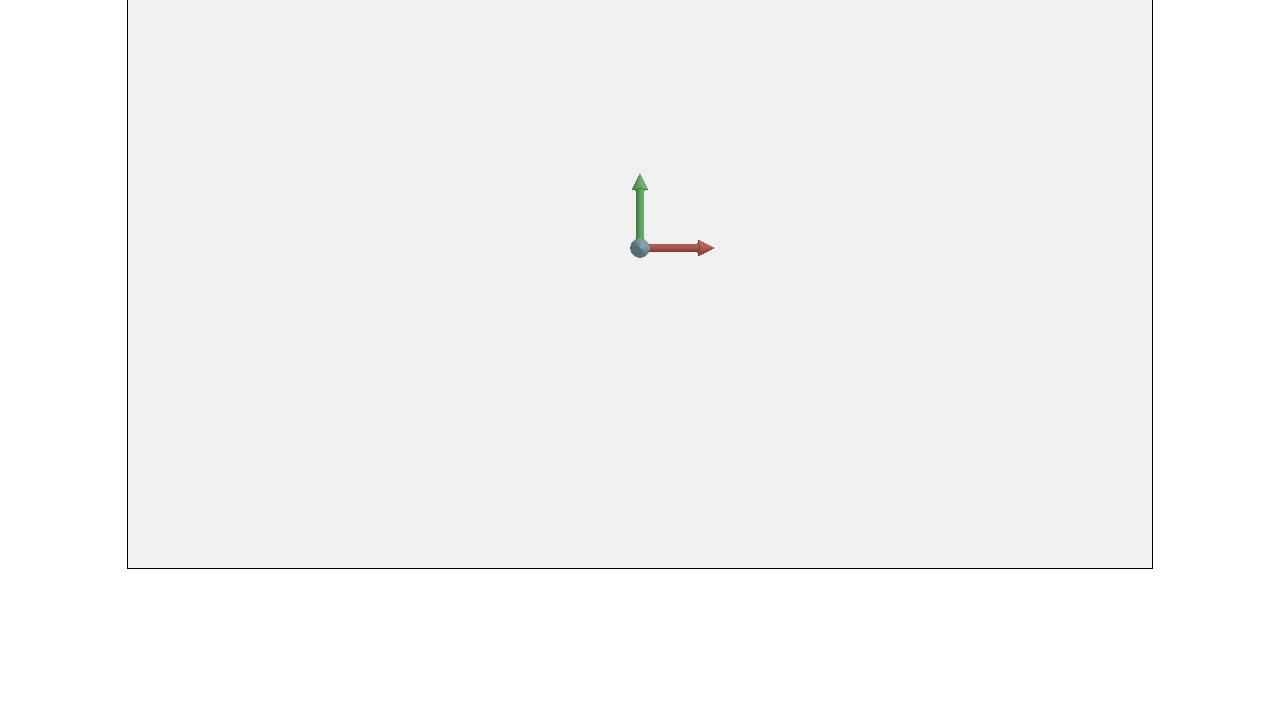
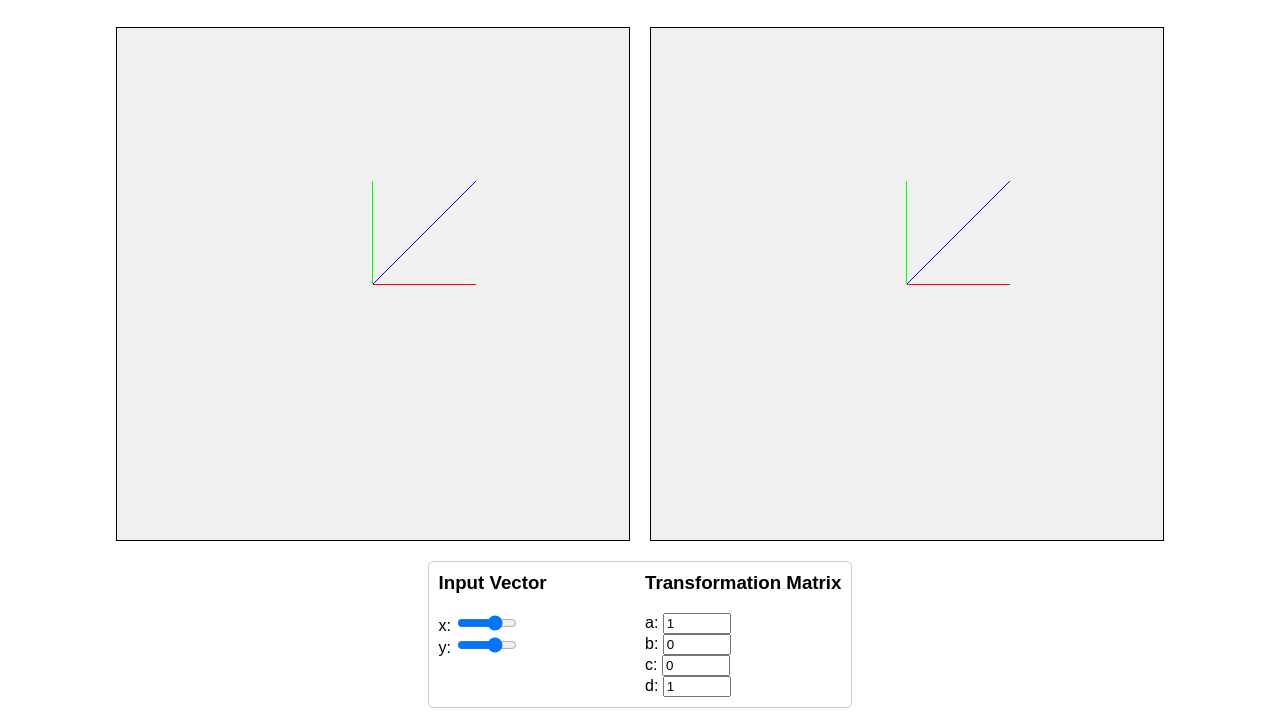
Before and after one commit to jeremiah-gaiser/adjoint-viz, a website built with Vite: page index.html in a window 1280 px wide. Shown: the part 73-800 px from the top of the page. Built offline with nearby package versions, Linux system fonts and the light colour scheme.

Commit message:
initialize two-panel transformation view

```diff
--- a/index.html
+++ b/index.html
@@ -3,19 +3,67 @@
   <head>
     <meta charset="UTF-8" />
     <meta name="viewport" content="width=device-width, initial-scale=1.0" />
-    <title>3D Visualization</title>
+    <title>Adjoint Transformation Visualization</title>
     <style>
-      body { margin: 0; }
-      #vis-container {
-        width: 80vw;
-        height: 80vh;
-        margin: auto;
+      body {
+        margin: 0;
+        font-family: sans-serif;
+        display: flex;
+        flex-direction: column;
+        align-items: center;
+      }
+      #main-container {
+        display: flex;
+        justify-content: center;
+        align-items: flex-start;
+        gap: 20px;
+        padding: 20px;
+      }
+      .vis-container {
+        width: 40vw;
+        height: 40vw;
         border: 1px solid black;
+      }
+      .controls {
+        display: grid;
+        grid-template-columns: repeat(2, 1fr);
+        gap: 10px;
+        padding: 10px;
+        border: 1px solid #ccc;
+        border-radius: 5px;
+      }
+      .control-group {
+        display: flex;
+        flex-direction: column;
+      }
+      h3 {
+        margin-top: 0;
+      }
+      input {
+        width: 60px;
       }
     </style>
   </head>
   <body>
-    <div id="vis-container"></div>
+    <h1>Adjoint Transformation</h1>
+    <div id="main-container">
+      <div id="input-scene" class="vis-container"></div>
+      <div id="output-scene" class="vis-container"></div>
+    </div>
+    <div class="controls">
+        <div class="control-group">
+            <h3>Input Vector</h3>
+            <label>x: <input type="range" id="vec-x" min="-3" max="3" value="1" step="0.1"></label>
+            <label>y: <input type="range" id="vec-y" min="-3" max="3" value="1" step="0.1"></label>
+        </div>
+        <div class="control-group">
+            <h3>Transformation Matrix</h3>
+            <label>a: <input type="number" id="mat-a" value="1" step="0.1"></label>
+            <label>b: <input type="number" id="mat-b" value="0" step="0.1"></label>
+            <label>c: <input type="number" id="mat-c" value="0" step="0.1"></label>
+            <label>d: <input type="number" id="mat-d" value="1" step="0.1"></label>
+        </div>
+    </div>
     <script type="module" src="/src/main.js"></script>
   </body>
 </html>
--- a/src/main.js
+++ b/src/main.js
@@ -1,88 +1,132 @@
 import * as THREE from 'three';
-import { OrbitControls } from 'three/examples/jsm/controls/OrbitControls.js';
 
-// Scene
-const scene = new THREE.Scene();
+// --- Helper function to create a 2D scene ---
+function createScene(containerId) {
+    const container = document.getElementById(containerId);
+    const scene = new THREE.Scene();
 
-// Container
-const container = document.getElementById('vis-container');
+    const aspect = container.clientWidth / container.clientHeight;
+    const frustumSize = 5;
+    const camera = new THREE.OrthographicCamera(frustumSize * aspect / -2, frustumSize * aspect / 2, frustumSize / 2, frustumSize / -2, 1, 1000);
+    camera.position.z = 5;
 
-// Camera
-const camera = new THREE.PerspectiveCamera(75, container.clientWidth / container.clientHeight, 0.1, 1000);
-camera.position.z = 5;
+    const renderer = new THREE.WebGLRenderer();
+    renderer.setSize(container.clientWidth, container.clientHeight);
+    renderer.setClearColor(0xf0f0f0);
+    container.appendChild(renderer.domElement);
 
-// Renderer
-const renderer = new THREE.WebGLRenderer();
-renderer.setSize(container.clientWidth, container.clientHeight);
-renderer.setClearColor(0xf0f0f0); // light gray background
-container.appendChild(renderer.domElement);
+    // Handle Resize
+    window.addEventListener('resize', () => {
+        const aspect = container.clientWidth / container.clientHeight;
+        camera.left = frustumSize * aspect / - 2;
+        camera.right = frustumSize * aspect / 2;
+        camera.top = frustumSize / 2;
+        camera.bottom = frustumSize / - 2;
+        camera.updateProjectionMatrix();
+        renderer.setSize(container.clientWidth, container.clientHeight);
+    });
 
-// Orbit Controls
-const controls = new OrbitControls(camera, renderer.domElement);
+    return { scene, camera, renderer, container };
+}
 
-// Coordinate System
-const axisLength = 1;
-const headLength = 0.2;
-const headWidth = 0.1;
+// --- Arrow and Point creation for 2D ---
+const createVectorRepresentation = (vector, color) => {
+    const group = new THREE.Group();
 
-const createArrow = (axis, color) => {
-  const shaftRadius = 0.05;
-  const shaftLength = axisLength - headLength;
+    // Arrow
+    const lineMaterial = new THREE.LineBasicMaterial({ color });
+    const points = [new THREE.Vector3(0, 0, 0), vector];
+    const lineGeometry = new THREE.BufferGeometry().setFromPoints(points);
+    const line = new THREE.Line(lineGeometry, lineMaterial);
+    group.add(line);
 
-  const shaftGeometry = new THREE.CylinderGeometry(shaftRadius, shaftRadius, shaftLength, 32);
-  const shaftMaterial = new THREE.MeshStandardMaterial({ color, roughness: 0.5});
-  const shaft = new THREE.Mesh(shaftGeometry, shaftMaterial);
+    // Point
+    const pointGeometry = new THREE.BufferGeometry().setFromPoints([vector]);
+    const pointMaterial = new THREE.PointsMaterial({ color, size: 0.4 });
+    const point = new THREE.Points(pointGeometry, pointMaterial);
+    group.add(point);
 
-  const headGeometry = new THREE.ConeGeometry(headWidth, headLength, 32);
-  const headMaterial = new THREE.MeshStandardMaterial({ color, roughness: 0.5 });
-  const head = new THREE.Mesh(headGeometry, headMaterial);
-
-  head.position.y = shaftLength / 2;
-  shaft.add(head);
-
-  const arrow = new THREE.Group();
-  arrow.add(shaft);
-
-  if (axis === 'x') {
-    arrow.rotation.z = -Math.PI / 2;
-  } else if (axis === 'z') {
-    arrow.rotation.x = Math.PI / 2;
-  }
-
-  shaft.position.y = shaftLength / 2;
-
-  return arrow;
+    return group;
 };
 
-const xAxis = createArrow('x', 0xFA8072); // salmon
-const yAxis = createArrow('y', 0x90EE90); // lightgreen
-const zAxis = createArrow('z', 0xADD8E6); // lightblue
 
-scene.add(xAxis, yAxis, zAxis);
+// --- Get input values ---
+const getInputs = () => {
+    const vecX = parseFloat(document.getElementById('vec-x').value);
+    const vecY = parseFloat(document.getElementById('vec-y').value);
+    const matA = parseFloat(document.getElementById('mat-a').value);
+    const matB = parseFloat(document.getElementById('mat-b').value);
+    const matC = parseFloat(document.getElementById('mat-c').value);
+    const matD = parseFloat(document.getElementById('mat-d').value);
 
-// Lights
-const ambientLight = new THREE.AmbientLight(0xffffff, 0.5);
-scene.add(ambientLight);
+    return {
+        inputVector: new THREE.Vector3(vecX, vecY, 0),
+        transformationMatrix: new THREE.Matrix3().set(matA, matC, 0, matB, matD, 0, 0, 0, 1)
+    };
+};
 
-const directionalLight = new THREE.DirectionalLight(0xffffff, 0.25);
-directionalLight.position.set(5, 5, 5);
-scene.add(directionalLight);
 
-// Animation Loop
-function animate() {
-  requestAnimationFrame(animate);
-  controls.update();
-  renderer.render(scene, camera);
+// --- Setup scenes ---
+const inputVis = createScene('input-scene');
+const outputVis = createScene('output-scene');
+
+let { inputVector, transformationMatrix } = getInputs();
+
+// --- Create and add initial vectors ---
+const iHat = new THREE.Vector3(1, 0, 0);
+const jHat = new THREE.Vector3(0, 1, 0);
+
+let iHatRepIn = createVectorRepresentation(iHat.clone(), 0xff0000);
+let jHatRepIn = createVectorRepresentation(jHat.clone(), 0x00ff00);
+let vecRepIn = createVectorRepresentation(inputVector.clone(), 0x0000ff);
+
+inputVis.scene.add(iHatRepIn, jHatRepIn, vecRepIn);
+
+let iHatRepOut = createVectorRepresentation(iHat.clone().applyMatrix3(transformationMatrix), 0xff0000);
+let jHatRepOut = createVectorRepresentation(jHat.clone().applyMatrix3(transformationMatrix), 0x00ff00);
+let vecRepOut = createVectorRepresentation(inputVector.clone().applyMatrix3(transformationMatrix), 0x0000ff);
+
+outputVis.scene.add(iHatRepOut, jHatRepOut, vecRepOut);
+
+
+// --- Update logic ---
+function updateVisualizations() {
+    ({ inputVector, transformationMatrix } = getInputs());
+
+    // Update input scene
+    inputVis.scene.remove(vecRepIn);
+    vecRepIn = createVectorRepresentation(inputVector.clone(), 0x0000ff);
+    inputVis.scene.add(vecRepIn);
+
+    // Update output scene
+    const iHatTransformed = iHat.clone().applyMatrix3(transformationMatrix);
+    const jHatTransformed = jHat.clone().applyMatrix3(transformationMatrix);
+    const vecTransformed = inputVector.clone().applyMatrix3(transformationMatrix);
+
+    outputVis.scene.remove(iHatRepOut, jHatRepOut, vecRepOut);
+
+    iHatRepOut = createVectorRepresentation(iHatTransformed, 0xff0000);
+    jHatRepOut = createVectorRepresentation(jHatTransformed, 0x00ff00);
+    vecRepOut = createVectorRepresentation(vecTransformed, 0x0000ff);
+
+    outputVis.scene.add(iHatRepOut, jHatRepOut, vecRepOut);
 }
 
-// Handle Resize
-window.addEventListener('resize', () => {
-  // Update camera
-  camera.aspect = container.clientWidth / container.clientHeight;
-  camera.updateProjectionMatrix();
+// --- Event Listeners for controls ---
+document.getElementById('vec-x').addEventListener('input', updateVisualizations);
+document.getElementById('vec-y').addEventListener('input', updateVisualizations);
+document.getElementById('mat-a').addEventListener('input', updateVisualizations);
+document.getElementById('mat-b').addEventListener('input', updateVisualizations);
+document.getElementById('mat-c').addEventListener('input', updateVisualizations);
+document.getElementById('mat-d').addEventListener('input', updateVisualizations);
 
-  // Update renderer
-  renderer.setSize(container.clientWidth, container.clientHeight);
-});
+
+// --- Animation Loop ---
+function animate() {
+    requestAnimationFrame(animate);
+
+    inputVis.renderer.render(inputVis.scene, inputVis.camera);
+    outputVis.renderer.render(outputVis.scene, outputVis.camera);
+}
 
 animate();
```
